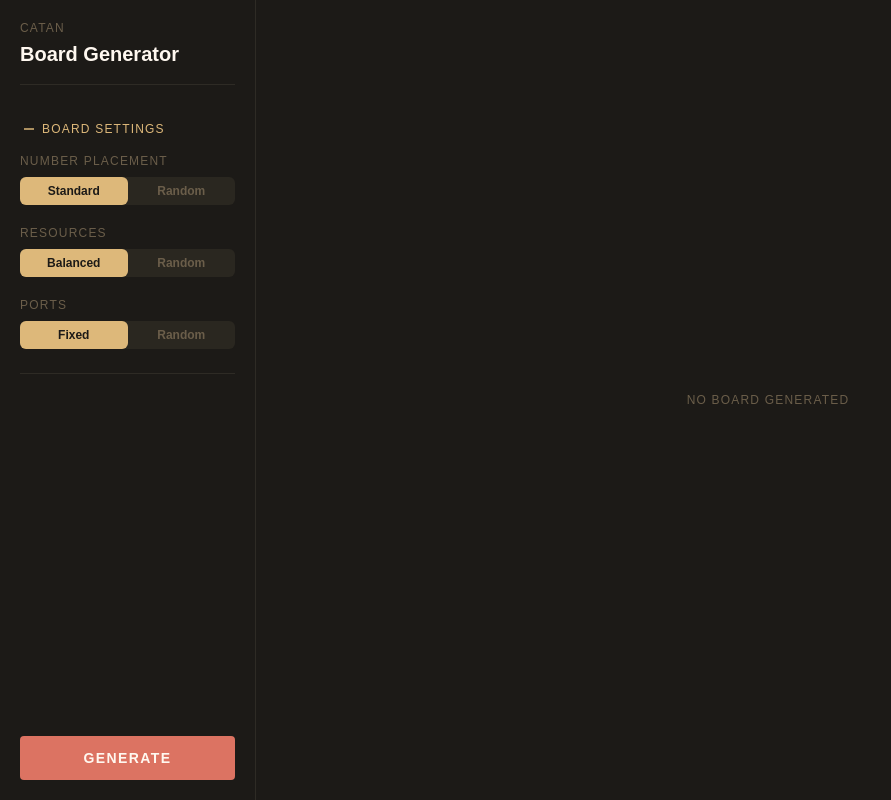
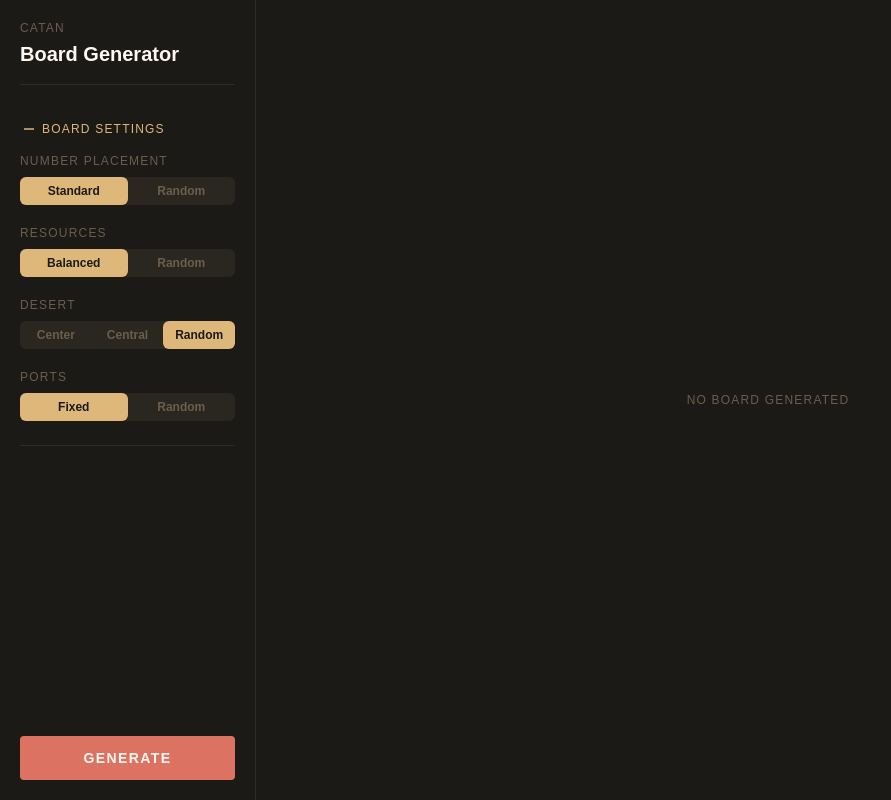
Before and after one commit to pabloyanezb/catan, a Next.js app: page / in a window 1280 px wide. Shown: the whole page, without its empty margins (0-891 px from the left). Built offline with nearby package versions, Linux system fonts and the light colour scheme; what honeycomb-grid would draw is missing.

Commit message:
feat: add desert placement options to settings and board generation logic

```diff
--- a/src/components/BoardClient.tsx
+++ b/src/components/BoardClient.tsx
@@ -11,6 +11,7 @@
   const [settings, setSettings] = useState<BoardSettings>({
     numberPlacement: "standard",
     resourceBalance: "balanced",
+    desertPlacement: "random",
     portLayout: "fixed",
   });
 
--- a/src/components/panel/SettingsFields.tsx
+++ b/src/components/panel/SettingsFields.tsx
@@ -1,6 +1,12 @@
 'use client';
 
-import { BoardSettings, NumberPlacementMode, PortLayoutMode, ResourceBalanceMode } from '@/engine/config/types';
+import {
+  BoardSettings,
+  DesertPlacementMode,
+  NumberPlacementMode,
+  PortLayoutMode,
+  ResourceBalanceMode,
+} from '@/engine/config/types';
 import SegmentedControl from './SegmentedControl';
 
 interface Props {
@@ -41,6 +47,19 @@
         />
       </div>
 
+      {/* Desert placement */}
+      <div className="flex flex-col gap-2">
+        <label className="text-xs tracking-widest text-catan-muted uppercase">
+          Desert
+        </label>
+        <SegmentedControl
+          options={['center', 'centered', 'random'] as DesertPlacementMode[]}
+          value={settings.desertPlacement}
+          onChange={(v) => update('desertPlacement', v)}
+          labels={{ center: 'Center', centered: 'Central', random: 'Random' }}
+        />
+      </div>
+
       {/* Port layout */}
       <div className="flex flex-col gap-2">
         <label className="text-xs tracking-widest text-catan-muted uppercase">
--- a/src/engine/config/settings.ts
+++ b/src/engine/config/settings.ts
@@ -3,5 +3,6 @@
 export const DEFAULT_SETTINGS: BoardSettings = {
   numberPlacement: 'standard',
   resourceBalance: 'balanced',
+  desertPlacement: 'random',
   portLayout: 'fixed',
 };
--- a/src/engine/config/types.ts
+++ b/src/engine/config/types.ts
@@ -10,6 +10,7 @@
 
 export type NumberPlacementMode = 'standard' | 'random';
 export type ResourceBalanceMode = 'balanced' | 'random';
+export type DesertPlacementMode = 'center' | 'centered' | 'random';
 export type PortLayoutMode = 'fixed' | 'random';
 
 export interface Tile {
@@ -47,5 +48,6 @@
 export interface BoardSettings {
   numberPlacement: NumberPlacementMode;
   resourceBalance: ResourceBalanceMode;
+  desertPlacement: DesertPlacementMode;
   portLayout: PortLayoutMode;
 }
--- a/src/engine/logic/generator.ts
+++ b/src/engine/logic/generator.ts
@@ -99,15 +99,38 @@
 
   while (true) {
     // Fase 1 — Distribuir recursos aleatoriamente
-    const resources = shuffle(RESOURCE_DISTRIBUTION, rng);
+    const gridArray = grid.toArray();
 
-    const tiles: Tile[] = grid.toArray().map((hex, i) => ({
-      id: `${hex.q},${hex.r}`,
-      q: hex.q, r: hex.r,
-      resource: resources[i],
-      number: undefined,
-      neighbors: [],
-    }));
+    let desertId: string;
+    if (settings.desertPlacement === 'center') {
+      desertId = '0,0';
+    } else if (settings.desertPlacement === 'centered') {
+      const candidates = gridArray.filter(h =>
+        Math.max(Math.abs(h.q), Math.abs(h.r), Math.abs(h.q + h.r)) <= 1
+      );
+      const idx = Math.floor(rng.next() * candidates.length);
+      desertId = `${candidates[idx].q},${candidates[idx].r}`;
+    } else {
+      const idx = Math.floor(rng.next() * gridArray.length);
+      desertId = `${gridArray[idx].q},${gridArray[idx].r}`;
+    }
+
+    const nonDesertResources = shuffle(
+      RESOURCE_DISTRIBUTION.filter(r => r !== 'desert'),
+      rng
+    );
+    let resourceIndex = 0;
+
+    const tiles: Tile[] = gridArray.map(hex => {
+      const id = `${hex.q},${hex.r}`;
+      return {
+        id,
+        q: hex.q, r: hex.r,
+        resource: id === desertId ? 'desert' : nonDesertResources[resourceIndex++],
+        number: undefined,
+        neighbors: [],
+      };
+    });
 
     computeNeighbors(tiles);
 
```
